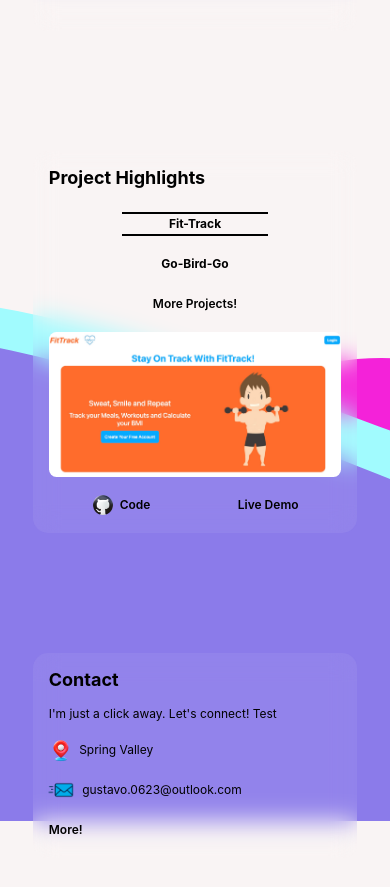
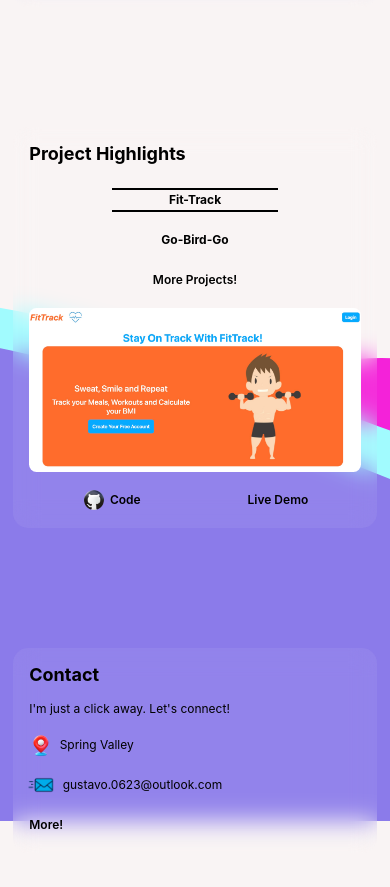
Before and after one commit to Gustavo0623/Gustavo-M-Portfolio, a React (Create React App) app in the folder frontend/: page / in a window 390 px wide. Shown: the part 865-1752 px from the top of the page. Built offline with nearby package versions, Linux system fonts and the light colour scheme.

Commit message:
responsive test

```diff
--- a/frontend/src/App.css
+++ b/frontend/src/App.css
@@ -354,6 +354,11 @@
   @media (max-width: 768px) {
     /* CSS styles for extra small devices */
     width: 75%;
+  }
+
+  @media (max-width: 400px) {
+    /* CSS styles for extra small devices */
+    width: 85%;
   }
 }
 
--- a/frontend/src/Home.js
+++ b/frontend/src/Home.js
@@ -120,7 +120,7 @@
                 <div id='quick-links'>
                     <div id='home-contact'>
                         <h2 className='title fade-in'> Contact </h2>
-                        <p className='msg fade-in'>I'm just a click away. Let's connect! Test</p>
+                        <p className='msg fade-in'>I'm just a click away. Let's connect!</p>
                         {/* placeholder... replace later */}
                         <div className='separate fade-in' id='sep-contact'>
                             <div className='join half'>
```
